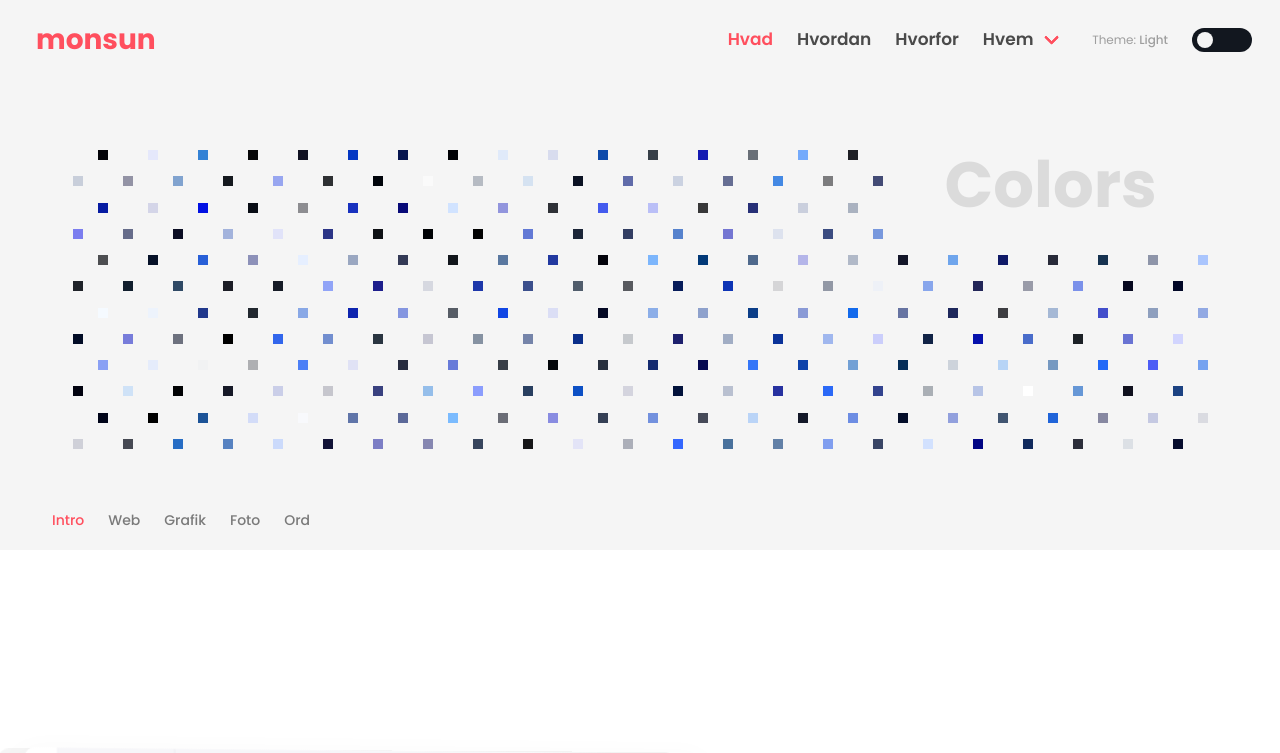
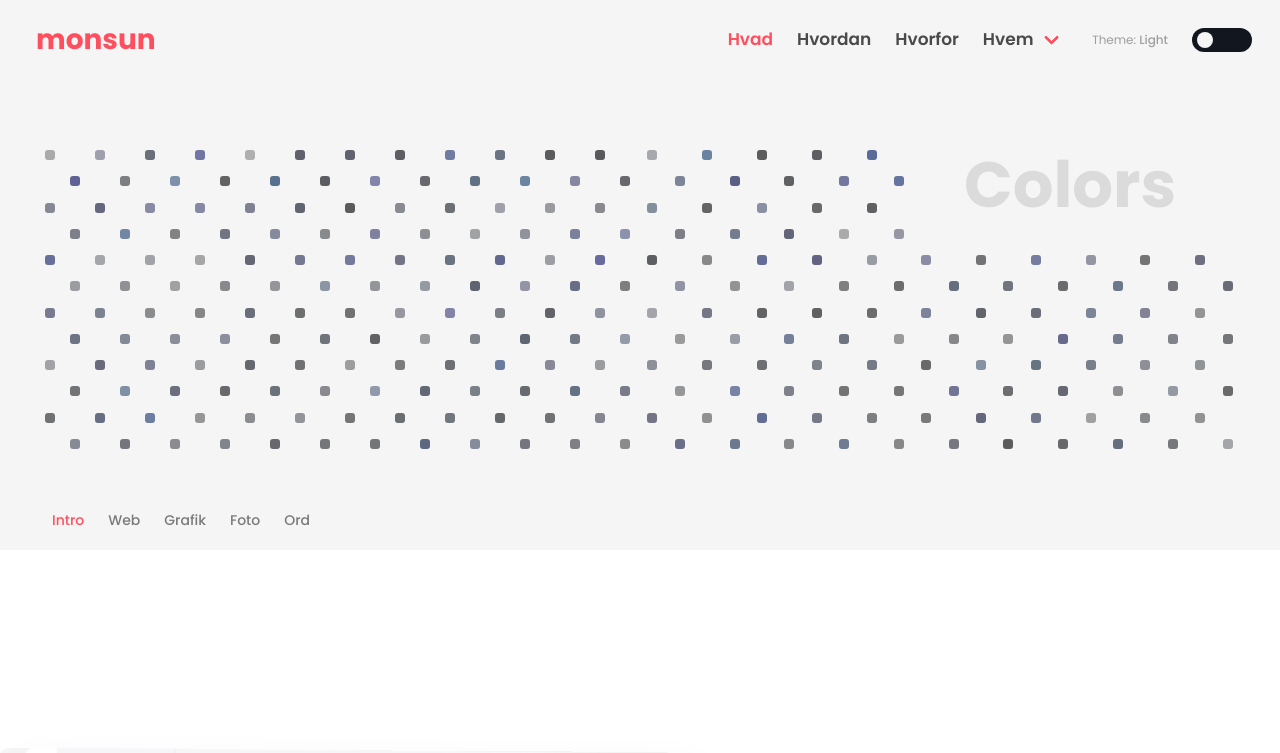
Before and after one commit to maxrh/monsun-next-2023, a Next.js app: page / in a window 1280 px wide. Shown: the top 753 px of the page. Built offline with nearby package versions, Linux system fonts and the light colour scheme.

Commit message:
optimized grid a bit

```diff
--- a/app/components/Header.js
+++ b/app/components/Header.js
@@ -96,7 +96,9 @@ export default function Header() {
                                     </div>
                                 </div>
                             </div>
+
                         </motion.nav>
+
                 </div>
                     <motion.div
                         className="hero-body"
@@ -132,13 +134,12 @@ export default function Header() {
                     </div>
 
 
-                    <div
-                        className="hero-grid"
-
-                    >
-                        <SquaresGrid className="hero-squares hero-grid-item-1" size={10} gap={15} hueRange={NaN} />
+                    <div className="hero-grid">
+                        <SquaresGrid className="hero-squares" size={10} gap={15} hueRange={NaN} dynamic/>
                     </div>
             </section>
+            {/* <SquaresGrid className="navbar-squares" size={5} gap={5} hueRange={NaN}  /> */}
+
         </header>
     )
 }
--- a/app/components/ServiceSection.js
+++ b/app/components/ServiceSection.js
@@ -6,6 +6,7 @@ import { HiCheckCircle } from "react-icons/hi2";
 import ImageComponent from "./ImageComponent"
 import styles from './ServiceSection.module.scss'
 import ScrollContext from '../context/ScrollContext';
+import SquaresGrid from "./SquaresGrid";
 
 export default function ServiceSection( props ) {
 
@@ -28,10 +29,12 @@ export default function ServiceSection( props ) {
                 <div className={`column is-two-fifths`}>
                     <div className={`${styles.text}`} >
                         <div className="block is-list is-flex is-size-7" >
+
                             {service?.tags?.map((item, index) => (
                                 <span className="mr-3 pr-3 border-r" key={index}>{item}</span>
                             ))}
                         </div>
+
 
 
                         <h1 className='title is-spaced is-4 has-text-primary'>{service?.title ? service.title : "Title"}</h1>
@@ -52,6 +55,8 @@ export default function ServiceSection( props ) {
                                     ))}
                                 </ul>
                             )}   */}
+
+
                     </div>
                 </div>
 
--- a/app/components/ServiceSection.module.scss
+++ b/app/components/ServiceSection.module.scss
@@ -10,6 +10,7 @@
 
 .text {
     padding: 200px 45px;
+    position: relative;
 }
 
 .image {
--- a/app/components/SquaresGrid.js
+++ b/app/components/SquaresGrid.js
@@ -5,23 +5,21 @@ import { motion } from 'framer-motion'
 import useRandomHslColor from '../hooks/useRandomHslColor'
 import styles from './SquaresGrid.scss'
 
+export default function SquaresGrid({ size, gap, className, hueRange, dynamic }) {
+
     const hueRanges = [
         [0, 30],    [30, 60],   [60, 90],   [90, 120],
         [120, 150], [150, 180], [180, 210], [210, 240],
         [240, 270], [270, 300], [300, 330], [330, 360]
     ];
 
-export default function SquaresGrid({ size, gap, className, hueRange }) {
-
+    const newHueRange = hueRanges[Math.floor(Math.random() * hueRanges.length)];
 
     const [selectedHueRange, setSelectedHueRange] = useState(hueRanges[hueRange])
-    const [randomHueRange, setRandomHueRange] = useState(hueRanges[Math.floor(Math.random() * hueRanges.length)])
+    const [randomHueRange, setRandomHueRange] = useState(newHueRange)
     const [numberOfSquares, setNumberOfSquares] = useState(0)
     const [numColumns, setNumColumns] = useState(0)
     const [isLoading, setIsLoading] = useState(false)
-
-console.log('randomHueRange', randomHueRange)
-console.log('hueRange', hueRanges[hueRange])
 
     const ref = useRef(null);
     const squareSize = size || 5
@@ -29,21 +27,23 @@ console.log('hueRange', hueRanges[hueRange])
 
     useEffect(() => {
         const handleResize = () => {
-            setIsLoading(true) // Set loading state to true
-            if (hueRange) {
-                setSelectedHueRange(hueRanges[hueRange])
-            } else {
-                setRandomHueRange(hueRanges[Math.floor(Math.random() * hueRanges.length)])
-            }
+            dynamic
+                ? setIsLoading(true)
+                : setIsLoading(false)
+
+            hueRange
+                ? setSelectedHueRange(hueRanges[hueRange])
+                : setRandomHueRange(hueRanges[Math.floor(Math.random() * hueRanges.length)])
 
             if (ref.current) {
                 const { width, height } = ref.current.getBoundingClientRect()
-                let numCols = Math.floor(width / (squareSize + gridGap))
-                let numRows = Math.floor(height / (squareSize + gridGap))
-                if (numCols % 2 === 0) { numCols-- }
+                let numCols = Math.floor(width / (squareSize + gridGap) / 2)
+                let numRows = Math.floor(height / (squareSize + gridGap) )
 
                 setNumColumns(numCols)
                 const totalSquares = numCols * numRows
+
+                console.log('totalSquares', numCols, numRows, totalSquares)
                 setNumberOfSquares(totalSquares)
             }
             setTimeout(() => setIsLoading(false), 500) // Set loading state to false
@@ -51,26 +51,43 @@ console.log('hueRange', hueRanges[hueRange])
 
         handleResize()
 
+        if (dynamic) {
             window.addEventListener('resize', handleResize)
             return () => {
                 window.removeEventListener('resize', handleResize)
             }
+        }
     }, [])
 
+
+    useEffect(() => {
+        const interval = setInterval(() => {
+            setIsLoading(true);
+
+            if (!hueRange) {
+                const newHueRange = hueRanges[Math.floor(Math.random() * hueRanges.length)];
+                setRandomHueRange(newHueRange);
+            } else {
+                setSelectedHueRange(hueRanges[hueRange]);
+            }
+
+            setTimeout(() => setIsLoading(false), 50); // adjust delay as needed
+        }, 16500);
+
+        return () => clearInterval(interval);
+    }, []);
+
+
     const container = {
-        hidden: { opacity: 0 },
-        show: { opacity: 1,
-            transition: {
-                duration: 0.25,
-            },
-        },
+        hidden: { opacity: 1 },
+        show: { opacity: 1, transition: { duration: 0.25 } }
     };
 
     const squares = useMemo(() => {
-
         return Array.from({ length: numberOfSquares }, (_, i) => {
             const row = Math.floor(i / numColumns);
             const column = i % numColumns;
+            const color = useRandomHslColor(hueRange ? selectedHueRange : randomHueRange)
 
             return (
                 <motion.div
@@ -79,44 +96,53 @@ console.log('hueRange', hueRanges[hueRange])
                         hidden: { opacity: 1, backgroundColor: 'hsla(0, 0%, 0%, 0.5)' },
                         show: {
                             opacity: 1,
-                            backgroundColor: useRandomHslColor(hueRange ? selectedHueRange : randomHueRange),
+                            backgroundColor: [ 'hsla(0, 0%, 0%, 0.5)', color, 'hsla(0, 0%, 0%, 0.5)'],
+                            transition: {
+                                type: 'linear',
+                                delay: 2 + (Math.random() * -i / numberOfSquares + 0.1) - 0.1 ,
+                                duration: 5,
+                                restDelta: 0.05,
+                            }
                         }
                     }}
                     className="square"
-                    transition={{
-                        delay: 2 + i * -0.0015 + (Math.random() * 1 + 0.1) ,
-                        duration: 2,
-                        ease: "linear",
-                    }}
+
                     style={{
                         width: `${squareSize}px`,
                         height: `${squareSize}px`,
                         gridRow: row + 1,
-                        gridColumn: (row % 2 ? column * 2 : column * 2 + 1) + 1,
+                        gridColumn: 2 * column + 1 + row % 2,
+                        transformStyle: 'preserve-3d',
+                        perspective: '1000px',
                     }}
-
                 />
-
             );
-
         });
-
-    }, [numberOfSquares, squareSize]);
+    }, [numberOfSquares, squareSize, randomHueRange, selectedHueRange]);
 
 
+    const loadingSquares = useMemo(() => {
+        return Array.from({ length: numberOfSquares }, (_, i) => {
+            const row = Math.floor(i / numColumns);
+            const column = i % numColumns;
+
             return (
-        <>
+                <div
+                    key={i}
+                    className="square"
+                    style={{
+                        backgroundColor: 'hsla(0, 0%, 0%, 0.5)',
+                        width: `${squareSize}px`,
+                        height: `${squareSize}px`,
+                        gridRow: row + 1,
+                        gridColumn: 2 * column + 1 + row % 2,
+                    }}
+                />
+            );
+        });
+    }, [numberOfSquares, squareSize, randomHueRange, selectedHueRange]);
 
-            { isLoading ? (
-                <div
-                    ref={ref}
-                    className={`square-grid ${className}`}
-                    style={{ display: 'flex', justifyContent: 'center', alignItems: 'center', fontSize: '3rem' }}
-                >
-                    <span className="bulma-loader-mixin"></span>
-                </div>
-
-            ) : (
+    return (
         <motion.div
             ref={ref}
             className={`square-grid ${className}`}
@@ -125,20 +151,13 @@ console.log('hueRange', hueRanges[hueRange])
             variants={container}
             style={{
                 display: 'grid',
-                        gridTemplateColumns: `repeat(${numColumns * 2}, ${squareSize}px)`,
-                        justifyContent: 'center',
+                gridTemplateColumns: `repeat(${numColumns}, ${squareSize}px)`,
                 gridColumnGap: `${gridGap}px`,
                 gridRowGap: `${gridGap}px`,
                 perspective: '1000px',
             }}
-
         >
-
-                    {squares}
-
+            { isLoading ? loadingSquares : squares }
         </motion.div>
-            )}
-
-       </>
     );
 }
--- a/app/components/SquaresGrid.scss
+++ b/app/components/SquaresGrid.scss
@@ -8,11 +8,11 @@
     height: 100%;
 }
 
-.square-grid::before {
-    content: '';
-    width: 10px;
-    height: 10px;
-    position: absolute;
-    background-color: rgba(10, 13, 18, 0);
-    z-index: -1;
-}
+// .square-grid::before {
+//     content: '';
+//     width: 10px;
+//     height: 10px;
+//     position: absolute;
+//     background-color: rgba(10, 13, 18, 0);
+//     z-index: -1;
+// }
--- a/app/styles/globals.scss
+++ b/app/styles/globals.scss
@@ -19,7 +19,6 @@
     --body-background-color-lighter: #{$body-background-color-lighter};
 
 
-
     --text-light: #{$text-light};
     --text-lighter: #{$text-lighter};
 
@@ -35,6 +34,13 @@
     --site-header-small-height: #{$site-header-small-height};
 
     --navbar-shadow: #{$navbar-shadow};
+
+
+    // RGB values
+
+    --body-background-color-rgb: 245, 245, 245;
+    --body-background-color-light-rgb: 245, 245, 245;
+
 
 }
 
@@ -55,6 +61,11 @@ html[data-theme='dark'] {
     --border-color: #{$border-invert};
 
     --navbar-shadow: #{$navbar-shadow-theme-dark};
+
+    // RGB values
+
+    --body-background-color-rgb: 25, 33, 44;
+    --body-background-color-light-rgb: 18, 23, 31;
 
 }
 
@@ -208,6 +219,7 @@ h6, h6.title {
 .hero {
     .hero-head {
         height: var(--navbar-big-height);
+        position: relative;
     }
 
     .hero-body {
@@ -276,19 +288,20 @@ h6, h6.title {
 .hero-grid {
     position: absolute;
     top:  150px;
-    left: 50%;
+    left: 45px;
     bottom: 100px;
-    width: 90vw;
-    transform: translateX(-50%); ;
+    right: 45px;
+    max-width: 100%;
 }
 
 // squares grid
 
 .hero-squares {
-    overflow: hidden;
+    max-width: 100%;
 
     .square {
         position: relative;
+        border-radius: 3px;
 
         &:after {
             content: '';
@@ -302,6 +315,37 @@ h6, h6.title {
     }
 }
 
+.navbar-squares {
+    overflow: hidden;
+
+
+    width: 150px !important;
+    height: 150px !important;
+
+    position: absolute;
+    left: 0;
+
+    .square {
+        z-index: -1;
+        border-radius: 20px;
+
+    }
+
+    &::after {
+        content: '';
+        position: absolute;
+        top: 0px;
+        left: 0px;
+        right: 0px;
+        bottom: 0px;
+        width: 100% !important;
+        height: 100% !important;
+        background-image: linear-gradient(to bottom right, rgb(var(--body-background-color-rgb), 0) 0%, rgb(var(--body-background-color-rgb)) 50%) !important;
+        z-index: 1 !important;
+        opacity: 1 !important;
+    }
+}
+
 .bulma-loader-mixin {
     @include loader;
     border-left-color: var(--body-background-color);
```
Lines whose indentation alone changed are shown as unchanged.
